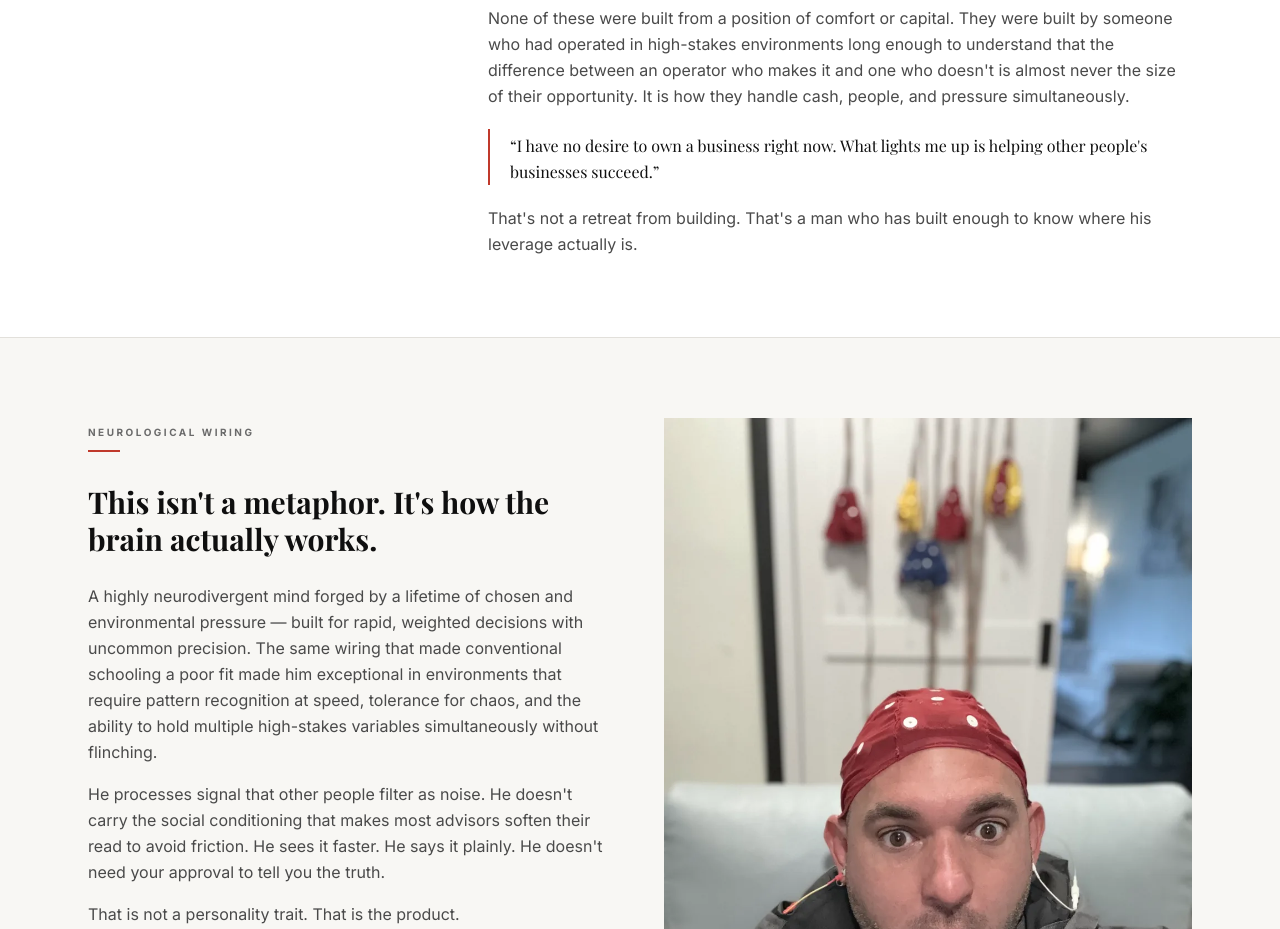
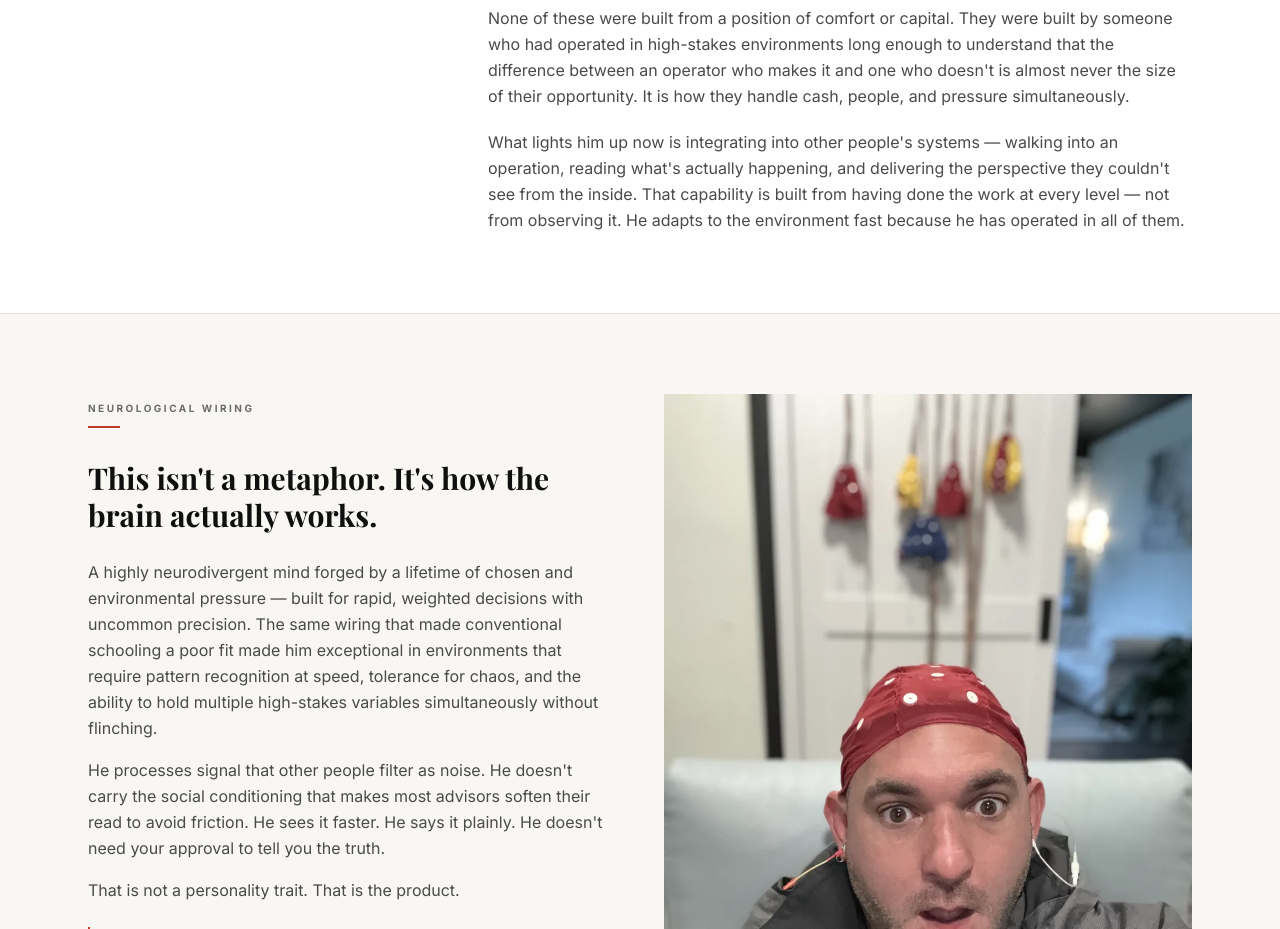
Before and after one commit to ardoinconsulting-png/divergent-darrel, a Next.js app: page /story in a window 1280 px wide. Shown: the part 4020-4949 px from the top of the page. Built offline with nearby package versions, Linux system fonts and the light colour scheme.

Commit message:
Rewrite 'what he built' closing — capability and integration framing

```diff
--- a/app/story/page.tsx
+++ b/app/story/page.tsx
@@ -320,18 +320,13 @@ export default function StoryPage() {
                 never the size of their opportunity. It is how they handle cash,
                 people, and pressure simultaneously.
               </p>
-              <blockquote className="border-l-2 border-[#c0392b] pl-5 pt-1">
-                <p
-                  className="text-base font-medium text-[#0f0f0f] leading-relaxed"
-                  style={{ fontFamily: "var(--font-display)" }}
-                >
-                  &ldquo;I have no desire to own a business right now. What lights me
-                  up is helping other people&apos;s businesses succeed.&rdquo;
-                </p>
-              </blockquote>
               <p className="text-base text-[#4a4a4a] leading-relaxed">
-                That&apos;s not a retreat from building. That&apos;s a man who has built
-                enough to know where his leverage actually is.
+                What lights him up now is integrating into other people&apos;s
+                systems — walking into an operation, reading what&apos;s actually
+                happening, and delivering the perspective they couldn&apos;t see from
+                the inside. That capability is built from having done the work
+                at every level — not from observing it. He adapts to the
+                environment fast because he has operated in all of them.
               </p>
             </div>
           </div>
```
